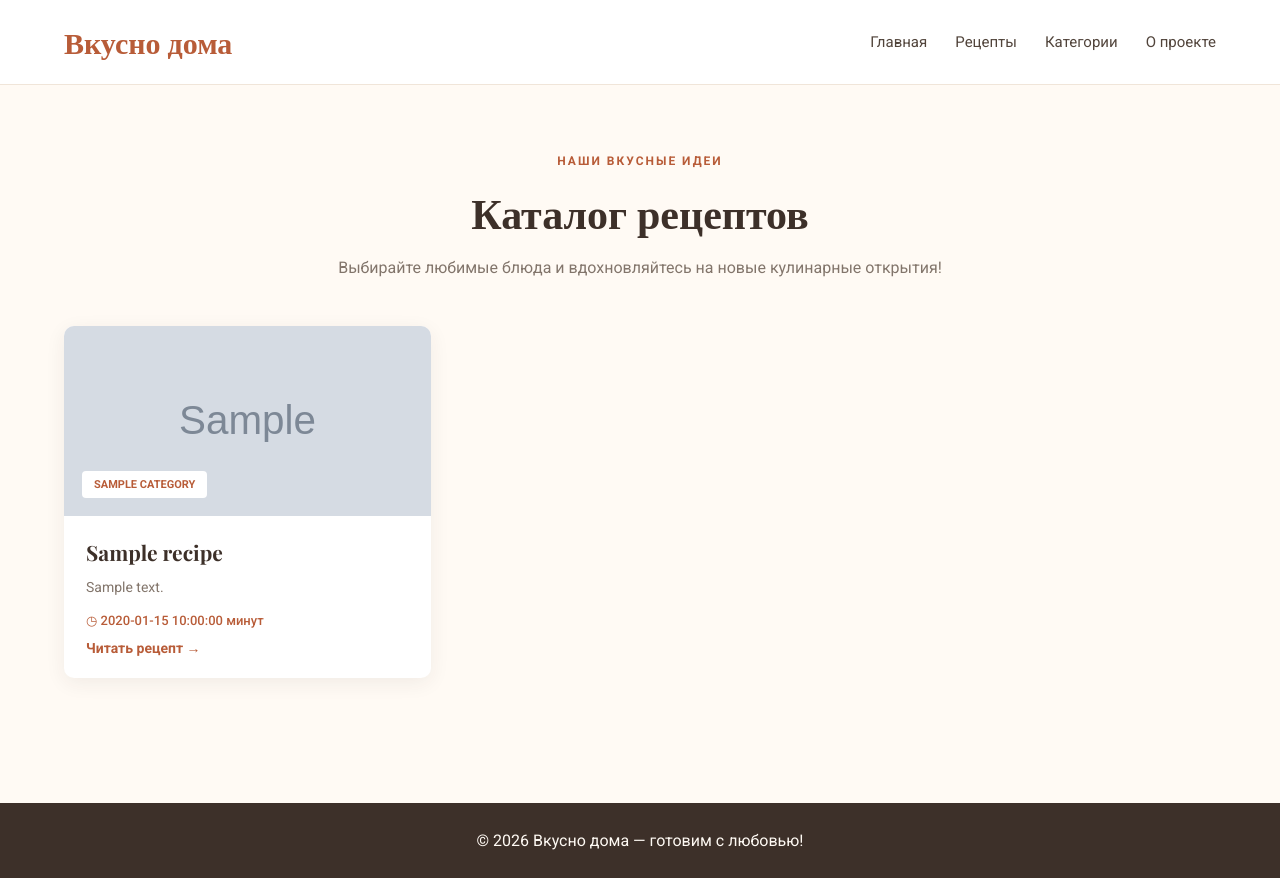
After one commit to FelixKitKat/vkusno-doma, a Symfony app: template templates/recipe/index.html.twig in a window 1280 px wide. The commit adds this page. Run offline with Twig, Linux system fonts and the light colour scheme; the template is opened without the code that fills it: most values are stand-ins (such as "Sample title", 1, 10 or a date in 2020); grey boxes marked "Sample" are stand-in pictures; some libraries are stand-ins or nearby versions.

Commit message:
Обновлены фотографии и ссылки в каталоге рецептов

```diff
--- a/templates/base.html.twig
+++ b/templates/base.html.twig
@@ -102,12 +102,14 @@
     <div class="container header-inner">
         <a href="{{ path('app_home') }}" class="logo">Вкусно дома</a>
 
+
         <nav>
             <a href="{{ path('app_home') }}">Главная</a>
-            <a href="#">Рецепты</a>
-            <a href="#">Категории</a>
-            <a href="#">О проекте</a>
+            <a href="{{ path('app_recipes') }}">Рецепты</a>
+            <a href="{{ path('app_recipes') }}">Категории</a>
+            <a href="#about">О проекте</a>
         </nav>
+
     </div>
 </header>
 
--- /dev/null
+++ b/templates/recipe/index.html.twig
@@ -0,0 +1,170 @@
+{% extends 'base.html.twig' %}
+
+{% block title %}Рецепты — Вкусно дома{% endblock %}
+
+{% block body %}
+
+<section class="catalog">
+    <div class="container">
+        <div class="catalog-heading">
+            <span>НАШИ ВКУСНЫЕ ИДЕИ</span>
+            <h1>Каталог рецептов</h1>
+            <p>Выбирайте любимые блюда и вдохновляйтесь на новые кулинарные открытия!</p>
+        </div>
+
+        <div class="recipe-grid">
+            {% for recipe in recipes %}
+                <article class="recipe-card">
+                    <div class="recipe-image">
+                        <img
+                            src="{{ asset('images/' ~ recipe.image) }}"
+                            alt="{{ recipe.title }}"
+                        >
+                        <span>{{ recipe.category|upper }}</span>
+                    </div>
+
+                    <div class="recipe-info">
+                        <h3>{{ recipe.title }}</h3>
+                        <p>{{ recipe.description }}</p>
+
+                        <div class="recipe-bottom">
+                            <span class="recipe-time">◷ {{ recipe.time }} минут</span>
+
+                            <a href="{{ path('app_recipe_detail', {id: loop.index}) }}"
+                               class="recipe-link">
+                                Читать рецепт →
+                            </a>
+                        </div>
+                    </div>
+                </article>
+            {% else %}
+                <p>Пока рецептов нет.</p>
+            {% endfor %}
+        </div>
+    </div>
+</section>
+
+<style>
+    .catalog {
+        padding: 65px 0;
+    }
+
+    .catalog-heading {
+        text-align: center;
+        margin-bottom: 45px;
+    }
+
+    .catalog-heading span {
+        color: #b85c38;
+        font-size: 12px;
+        font-weight: 700;
+        letter-spacing: 2px;
+    }
+
+    .catalog-heading h1 {
+        font-family: 'Playfair Display', serif;
+        font-size: 42px;
+        margin: 15px 0;
+    }
+
+    .catalog-heading p {
+        color: #82756b;
+        line-height: 1.6;
+    }
+
+    .recipe-grid {
+        display: grid;
+        grid-template-columns: repeat(3, 1fr);
+        gap: 25px;
+    }
+
+    .recipe-card {
+        background: white;
+        border-radius: 10px;
+        overflow: hidden;
+        box-shadow: 0 5px 20px rgba(61, 48, 41, 0.07);
+        transition: transform 0.3s;
+    }
+
+    .recipe-card:hover {
+        transform: translateY(-5px);
+    }
+
+    .recipe-image {
+        height: 190px;
+        position: relative;
+        overflow: hidden;
+    }
+
+    .recipe-image img {
+        width: 100%;
+        height: 100%;
+        object-fit: cover;
+        display: block;
+    }
+
+    .recipe-image span {
+        position: absolute;
+        bottom: 18px;
+        left: 18px;
+        background: white;
+        color: #b85c38;
+        padding: 7px 12px;
+        border-radius: 4px;
+        font-size: 11px;
+        font-weight: 700;
+    }
+
+    .recipe-info {
+        padding: 22px;
+    }
+
+    .recipe-info h3 {
+        font-family: 'Playfair Display', serif;
+        font-size: 21px;
+        margin-bottom: 10px;
+    }
+
+    .recipe-info p {
+        color: #82756b;
+        font-size: 14px;
+        line-height: 1.6;
+        margin-bottom: 15px;
+    }
+
+    .recipe-bottom {
+        display: flex;
+        flex-direction: column;
+        align-items: flex-start;
+        gap: 12px;
+    }
+
+    .recipe-time {
+        color: #b85c38;
+        font-size: 13px;
+        font-weight: 500;
+    }
+
+    .recipe-link {
+        color: #b85c38;
+        font-size: 14px;
+        font-weight: 600;
+        text-decoration: none;
+    }
+
+    .recipe-link:hover {
+        text-decoration: underline;
+    }
+
+    @media (max-width: 750px) {
+        .recipe-grid {
+            grid-template-columns: 1fr;
+        }
+
+        .catalog-heading h1 {
+            font-size: 34px;
+        }
+    }
+</style>
+
+{% endblock %}
```
Also changed, not shown: src/Controller/RecipeController.php (added, +42 -0 lines), src/Controller/RecipeDetailController.php (added, +94 -0 lines), templates/recipe/detail.html.twig (added, +163 -0 lines).
